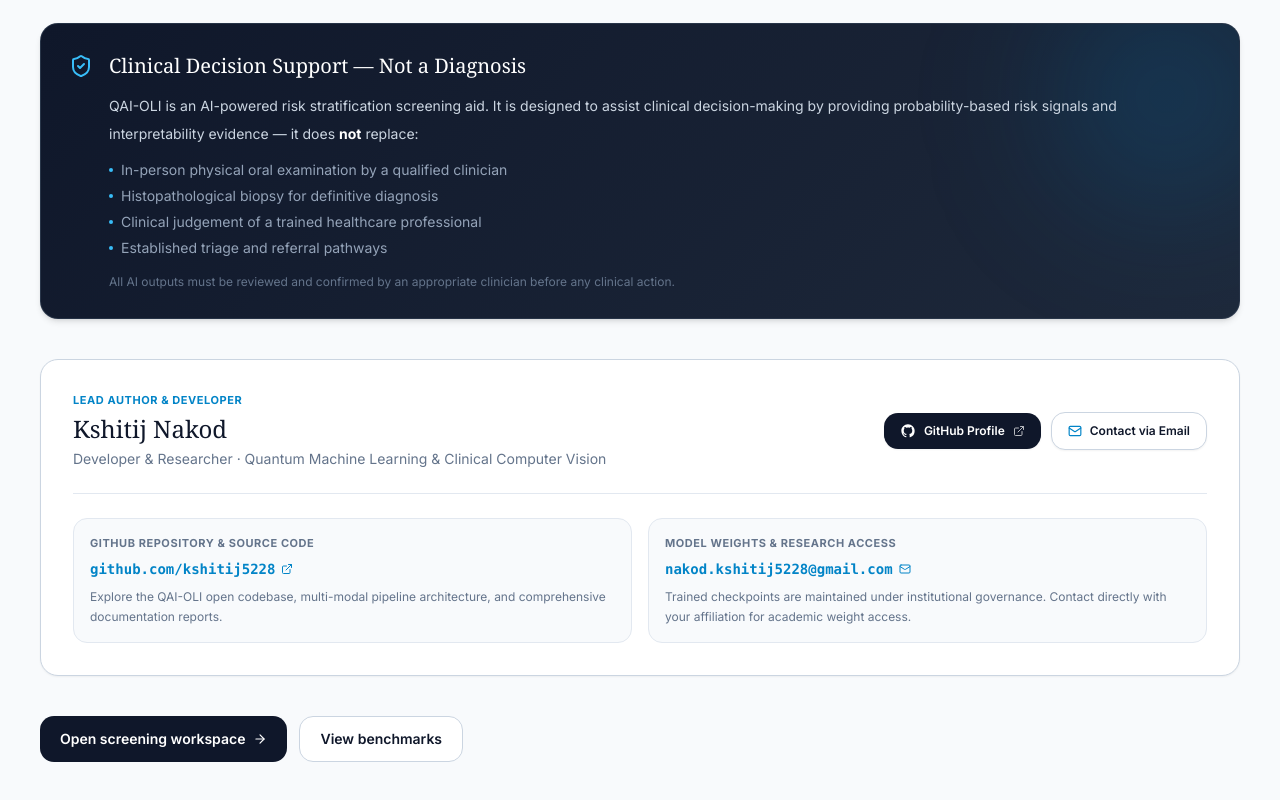
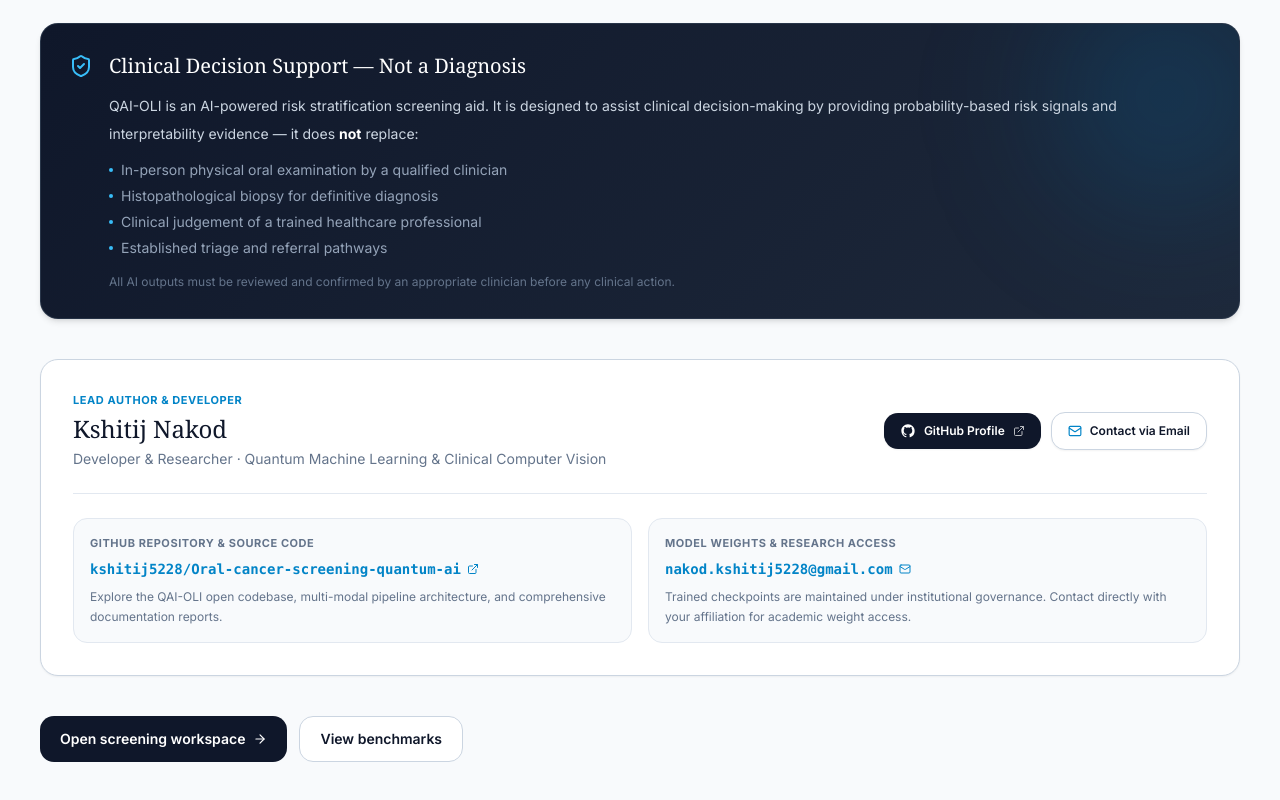
Before and after one commit to kshitij5228/Oral-cancer-screening-quantum-ai, a Next.js app in the folder website/: page /about in a window 1280 px wide. Shown: the part 1341-2141 px from the top of the page. Built offline with nearby package versions, Linux system fonts and the light colour scheme.

Commit message:
docs(about): update exact repository link

```diff
--- a/website/app/about/page.tsx
+++ b/website/app/about/page.tsx
@@ -190,12 +190,12 @@ export default function AboutPage() {
               <p className="text-[11px] font-bold uppercase tracking-wider text-[#64748b]">GitHub Repository &amp; Source Code</p>
               <div className="mt-2 flex items-center gap-2">
                 <a
-                  href="https://github.com/kshitij5228"
+                  href="https://github.com/kshitij5228/Oral-cancer-screening-quantum-ai"
                   target="_blank"
                   rel="noopener noreferrer"
                   className="font-mono text-xs sm:text-sm font-semibold text-[#0284c7] hover:underline inline-flex items-center gap-1.5"
                 >
-                  github.com/kshitij5228
+                  kshitij5228/Oral-cancer-screening-quantum-ai
                   <ExternalLink size={12} />
                 </a>
               </div>
```
